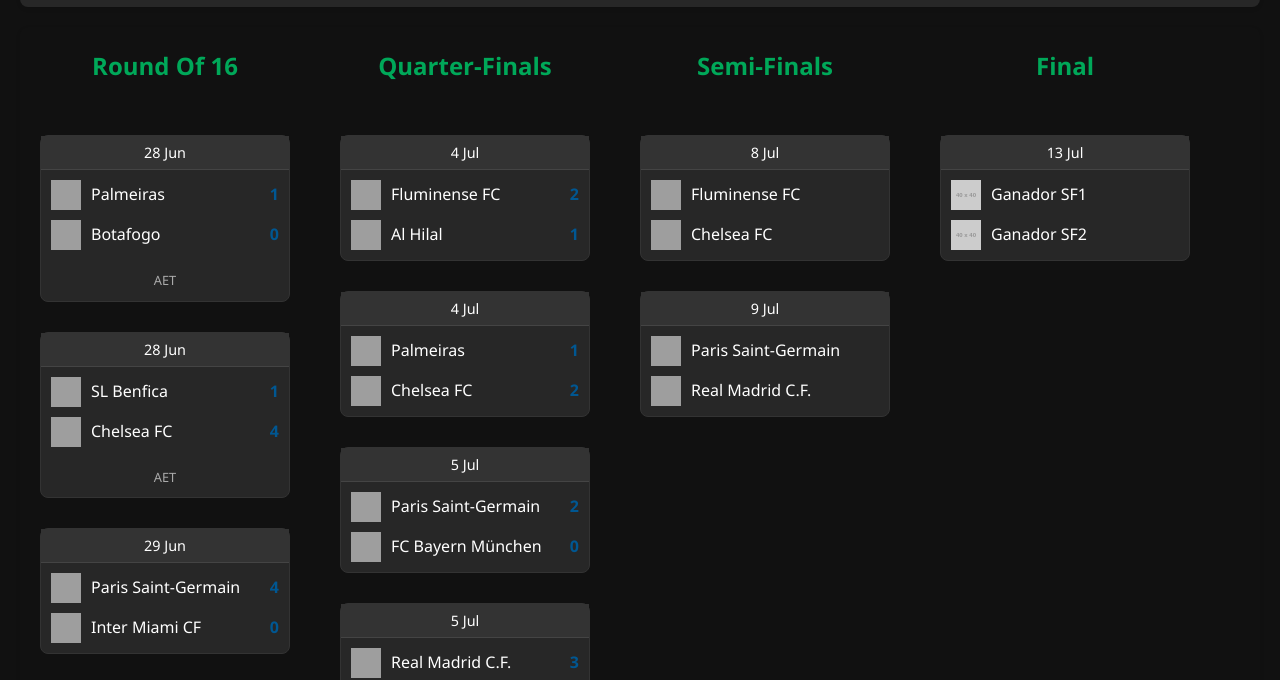
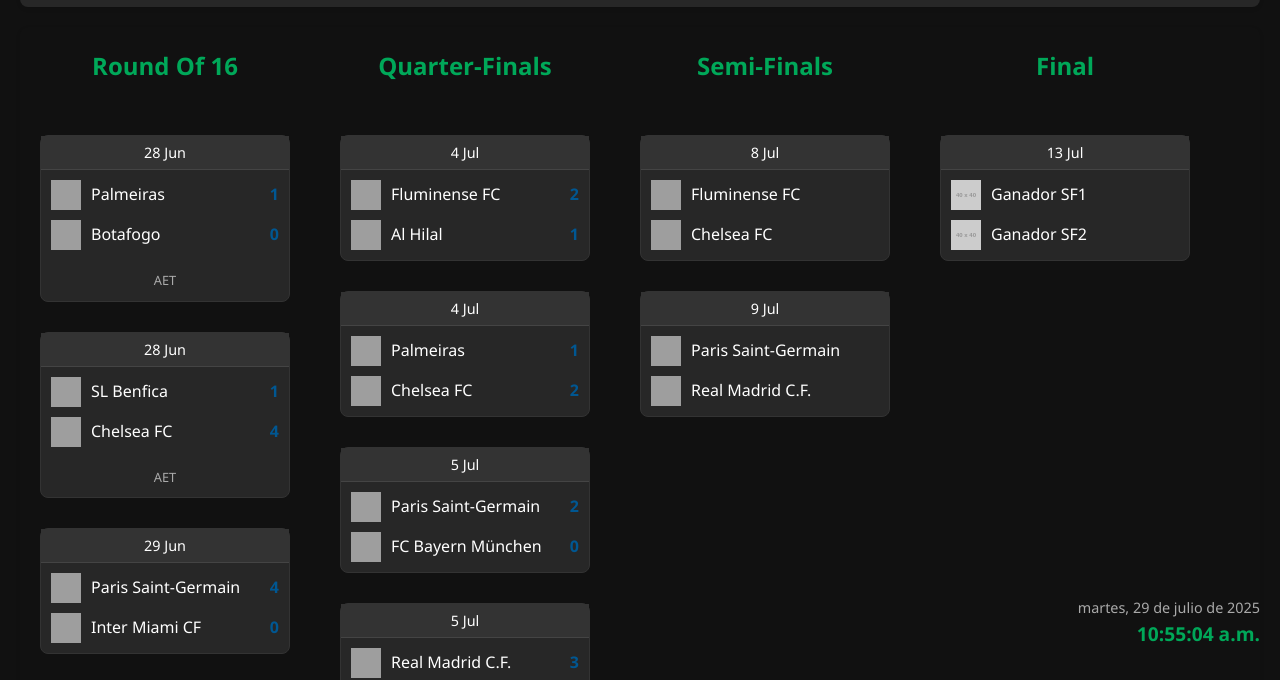
Before and after one commit to AngBay2025/Mundial_Bayer, a plain HTML site: page index.html in a window 1280 px wide. Shown: the part 130-810 px from the top of the page. Drawn offline with Linux system fonts and the light colour scheme; grey boxes are pictures that could not be loaded; placeholder pictures from the web are drawn by us.

Commit message:
Adición Date

```diff
--- a/index.html
+++ b/index.html
@@ -106,7 +106,10 @@
             </div>
         </main>
     </div>
-
+    <div id="datetime-container">
+        <div id="date"></div>
+        <div id="time"></div>
+    </div>
     <script src="script.js"></script>
 </body>
 </html>
--- a/script.js
+++ b/script.js
@@ -64,6 +64,20 @@ document.addEventListener('DOMContentLoaded', () => {
     const teamsView = document.getElementById('teams-view');
     const showClassificationBtn = document.getElementById('show-classification');
     const showTeamsBtn = document.getElementById('show-teams');
+    const dateElement = document.getElementById('date');
+    const timeElement = document.getElementById('time');
+
+    function updateTime() {
+        const now = new Date();
+        const options = { timeZone: 'America/Mexico_City', hour12: true, hour: 'numeric', minute: 'numeric', second: 'numeric' };
+        const dateOptions = { timeZone: 'America/Mexico_City', weekday: 'long', year: 'numeric', month: 'long', day: 'numeric' };
+
+        timeElement.textContent = now.toLocaleTimeString('es-MX', options);
+        dateElement.textContent = now.toLocaleDateString('es-MX', dateOptions);
+    }
+
+    setInterval(updateTime, 1000);
+    updateTime();
 
     showClassificationBtn.addEventListener('click', () => {
         classificationView.style.display = 'flex';
--- a/stylling.css
+++ b/stylling.css
@@ -57,6 +57,25 @@ body {
 
 .main-nav {
     margin-left: auto;
+}
+
+#datetime-container {
+    position: fixed;
+    bottom: 20px;
+    right: 20px;
+    text-align: right;
+    color: #aaa;
+    z-index: 1000;
+}
+
+#date {
+    font-size: 0.9em;
+}
+
+#time {
+    font-size: 1.2em;
+    font-weight: bold;
+    color: var(--bayer-green);
 }
 
 .main-nav button {
```
